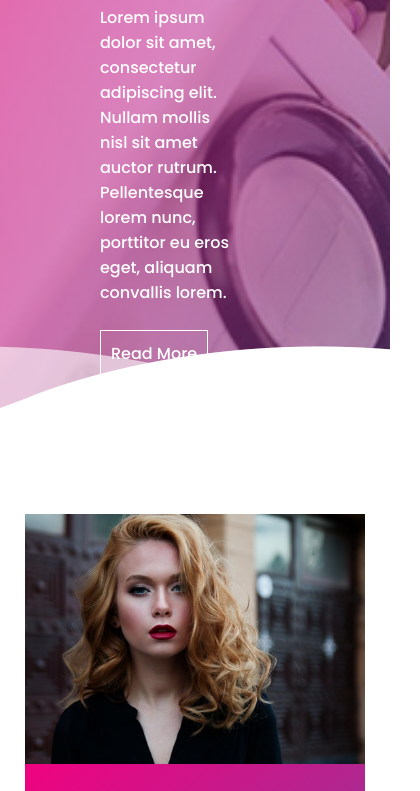
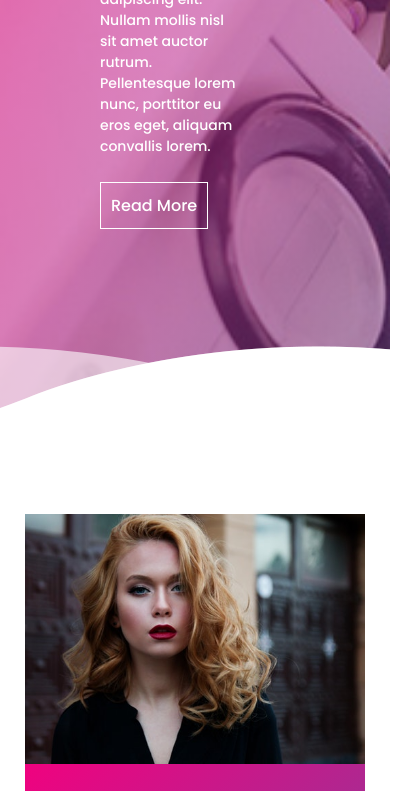
Before and after one commit to MilicaSandic/makeup, a website: page index.html in a window 390 px wide. Shown: the part 355-1146 px from the top of the page, 420 px wide, since content can reach past the window. Drawn offline with nearby package versions, Linux system fonts and the light colour scheme.

Commit message:
Fix responsive design

```diff
--- a/sass/mediaqueries/_queries.scss
+++ b/sass/mediaqueries/_queries.scss
@@ -20,6 +20,10 @@
 // }
 
 @mixin responnd($breakpoint) {
+    @if $breakpoint == phone-small {
+        @media (max-width: 26.56em) { @content };    //425px
+    }
+
     @if $breakpoint == phone {
         @media (max-width: 37.5em) { @content };    //600px
     }
--- a/sass/pages/_1top-section.scss
+++ b/sass/pages/_1top-section.scss
@@ -20,6 +20,12 @@
             align-items: center;
             margin-top: 12rem;
 
+            @include responnd(phone-small) {
+                margin-top: 8rem;
+
+            }
+
+
             .bannertext {
                 position: relative;
                 max-width: 50em;
@@ -35,6 +41,10 @@
                     @include responnd(phone) {
                         font-size: 4.6rem;
                     }
+
+                    @include responnd(phone-small) {
+                        font-size: 3.6rem;
+                    }
                 }
 
                 p {
@@ -46,6 +56,10 @@
                         margin-top: 2.5rem;
                         font-size: 1.6rem;
                         font-weight: 500;
+                    }
+
+                    @include responnd(phone-small) {
+                        font-size: 1.4rem;
                     }
                 }
 
--- a/sass/pages/_4description-section.scss
+++ b/sass/pages/_4description-section.scss
@@ -38,6 +38,13 @@
 
         @include responnd(phone) {
             shape-outside: none;
+            left: 5rem;
+        }
+
+        @include responnd(phone-small) {
+            width: 30rem;
+            height: 30rem;
+            left: 0;
         }
 
     }
--- a/sass/pages/_5video-section.scss
+++ b/sass/pages/_5video-section.scss
@@ -87,9 +87,14 @@
         width: 60rem;
         height: 32rem;
 
-        @include responnd(tab-port) {
+        @include responnd(phone) {
             width: 40rem;
-            height: 40rem;
+            height: 22rem;
+        }
+
+        @include responnd(phone-small) {
+            width: 30rem;
+            height: 16rem;
         }
 
     }
--- a/sass/pages/_6contact-section.scss
+++ b/sass/pages/_6contact-section.scss
@@ -19,12 +19,17 @@
 
         @include responnd(tab-port-small) {
             width: 60rem;
-            height: 40rem;
+            height: 45rem;
         }
 
         @include responnd(phone){
             width: 45rem;
-            height: 40rem;
+            height: 45rem;
+        }
+
+        @include responnd(phone-small){
+            width: 40rem;
+            height: 45rem;
         }
 
         .contact {
@@ -43,6 +48,11 @@
                     font-size: 3.8rem;
                     padding-bottom: 2.5rem;
                 }
+
+                @include responnd(phone-small){
+                   font-size: 3rem;
+                }
+
             }
         }
 
--- a/sass/pages/_footer.scss
+++ b/sass/pages/_footer.scss
@@ -25,7 +25,6 @@ footer {
 
             p {
                 color: #fff;
-                font-weight: 700;
                 text-align: center;
                 margin-top: 1.5rem;
             }
--- a/sass/pages/_header.scss
+++ b/sass/pages/_header.scss
@@ -11,6 +11,10 @@ header {
         color: #fff;
         text-decoration: none;
         font-size: 3rem;
+
+        @include responnd(phone-small) {
+           font-size: 2rem;
+        }
 
         span {
             color: $color-pink-dark;
```
Also changed, not shown: css/style.css.
